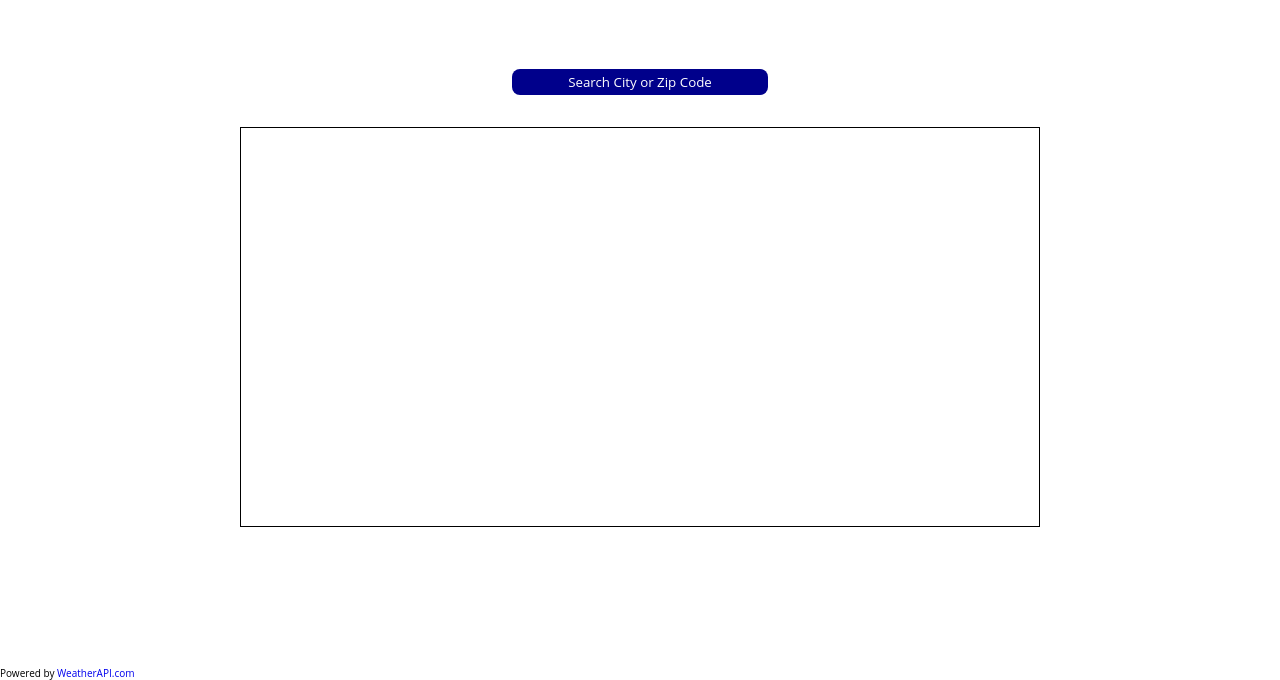
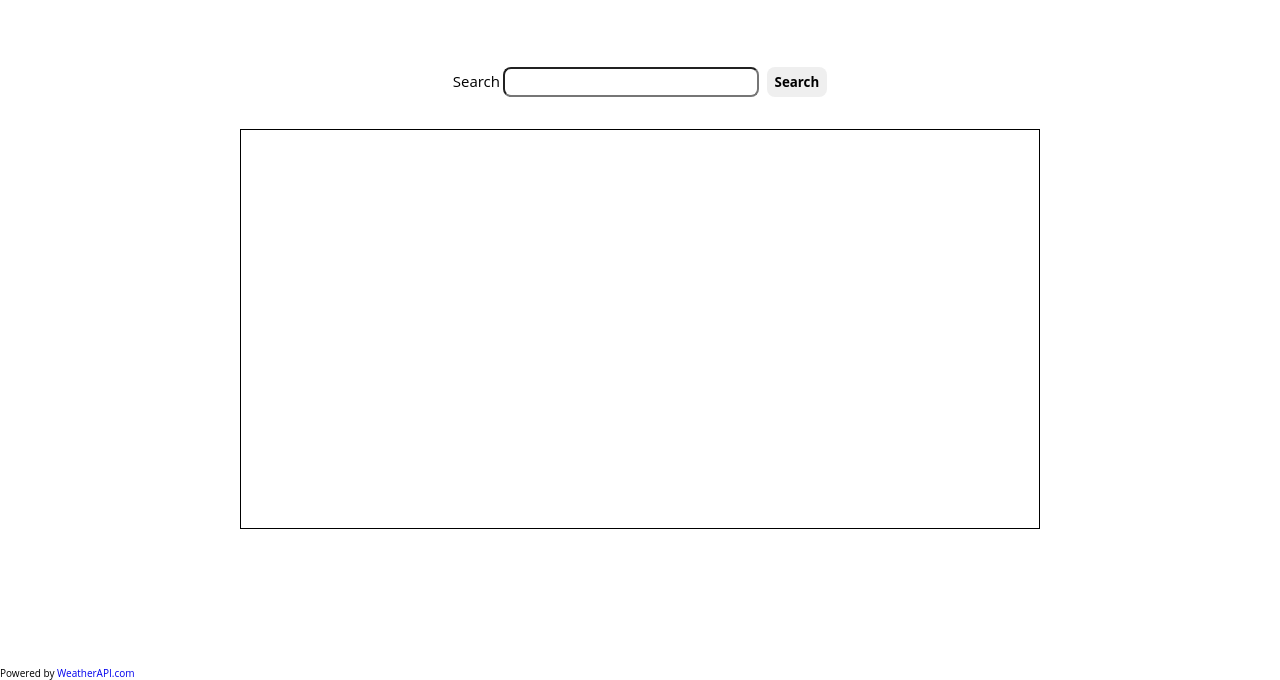
Before and after one commit to ryleedwards/odin-weather-app, a website built with webpack: page src/template.html in a window 1280 px wide. Shown: the part 134-814 px from the top of the page. Built offline with nearby package versions, Linux system fonts and the light colour scheme.

Commit message:
Revert styling to basic to build app functionality first

```diff
--- a/src/index.js
+++ b/src/index.js
@@ -1 +1,11 @@
 import './style.css';
+
+const inputLocation = document.querySelector(
+  'form.form-location>div>#location'
+);
+
+const btnSubmitLocation = document.querySelector('.btn.submit-location');
+btnSubmitLocation.addEventListener('click', (e) => {
+  e.preventDefault();
+  console.log(inputLocation.value);
+});
--- a/src/style.css
+++ b/src/style.css
@@ -97,20 +97,21 @@ main {
 
 .form-location {
   margin: 64px 0px 32px 0px;
+  width: 800px;
+  display: flex;
+  justify-content: center;
+  gap: 8px;
+}
+
+.label-location-input {
+  font-size: 1.5rem;
 }
 
 input#location {
   border-radius: 8px;
-  border-style: none;
-  background-color: darkblue;
   padding: 4px 8px;
-  color: white;
   text-align: center;
   width: 256px;
-}
-
-input#location::placeholder {
-  color: white;
 }
 
 .container-results {
@@ -118,6 +119,3 @@ input#location::placeholder {
   width: 800px;
   border: 1px solid black;
 }
-
-.btn.submit-location {
-}
--- a/src/template.html
+++ b/src/template.html
@@ -10,13 +10,10 @@
       <div class="container-location-input">
         <form action="" method="post" class="form-location">
           <div class="div-location-input">
-            <input
-              type="text"
-              name="location"
-              id="location"
-              placeholder="Search City or Zip Code"
-            />
+            <label for="location" class="label-location-input">Search</label>
+            <input type="text" name="location" id="location" />
           </div>
+          <button type="submit" class="btn submit-location">Search</button>
         </form>
       </div>
       <div class="container-results"></div>
```
Also changed, not shown: 1 other file.
